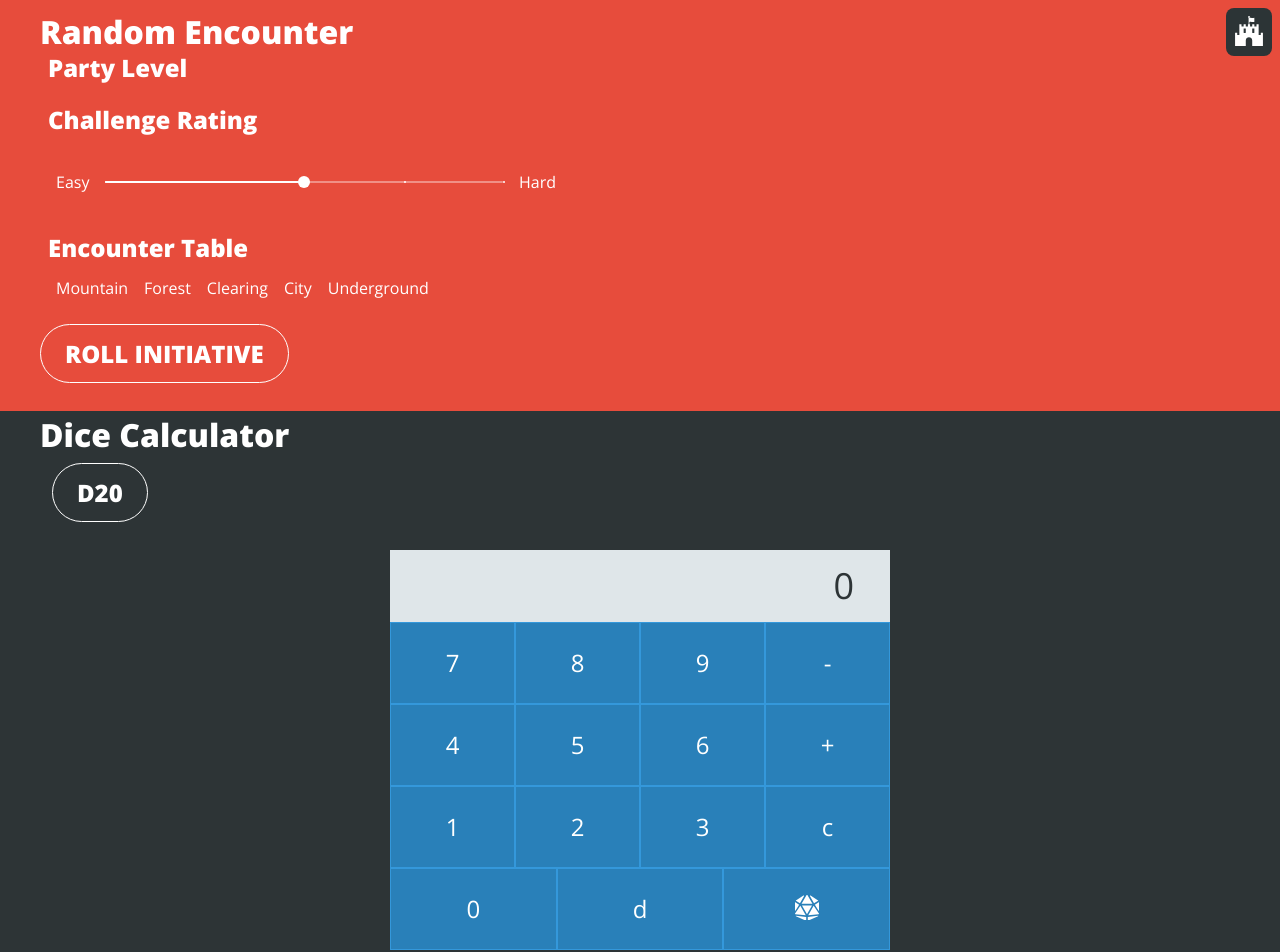
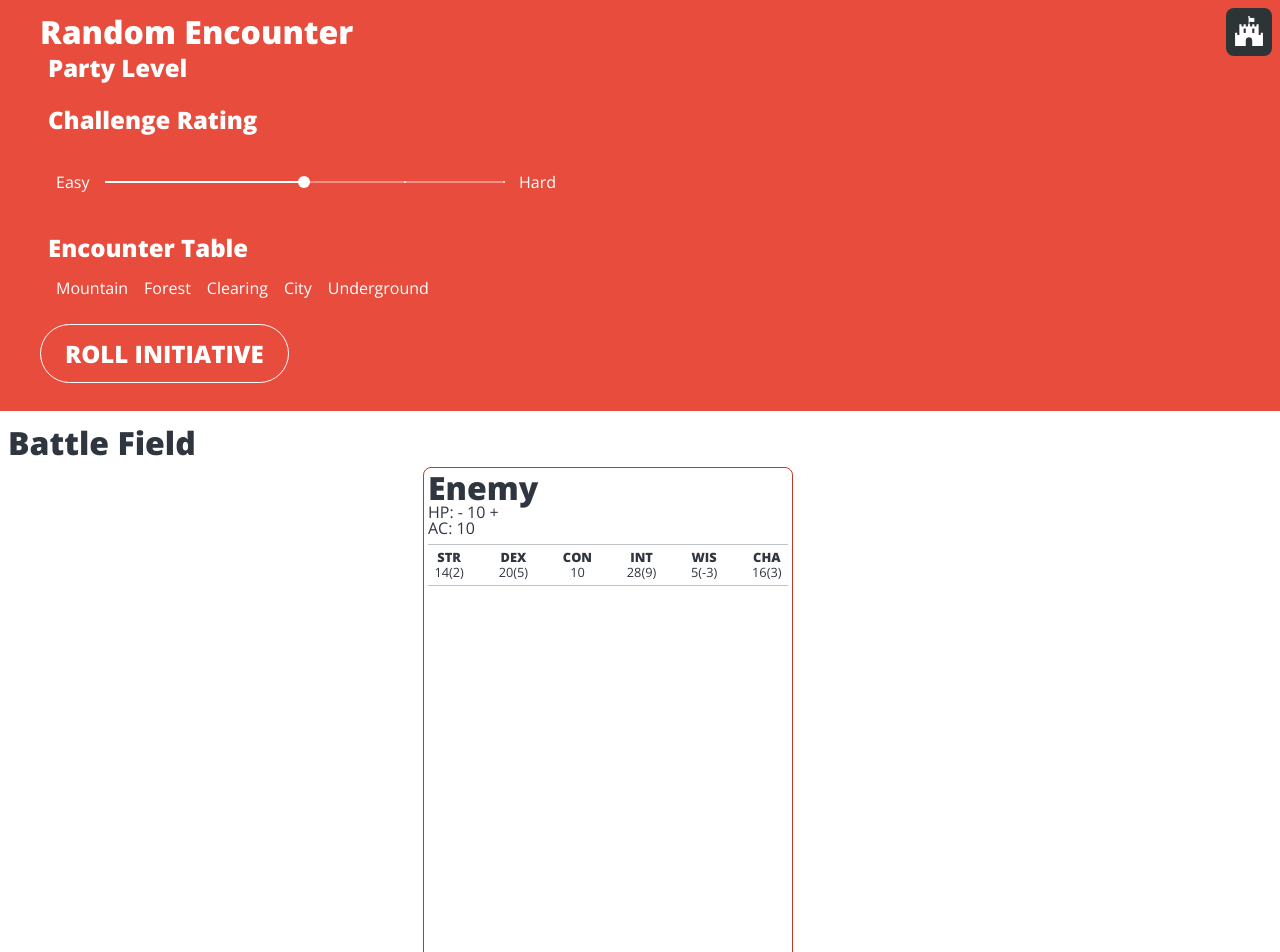
Before and after one commit to getHashSet/dm_helper, a React (Create React App) app in the folder client/: page /dm in a window 1280 px wide. Shown: the top 952 px of the page. Built offline with nearby package versions, Linux system fonts and the light colour scheme.

Commit message:
started enemy cards.

```diff
--- a/client/src/components/Npc/Npc.jsx
+++ b/client/src/components/Npc/Npc.jsx
@@ -113,6 +113,9 @@ const StyledButton = styled.button`
     }
 `;
 
+// ========= //
+//   TOAST   //
+// ========= //
 const StyledToast = styled.section`
     font-weight: 400;
     font-size: 16px;
--- a/client/src/components/RandomEncounter/RandomEncounter.jsx
+++ b/client/src/components/RandomEncounter/RandomEncounter.jsx
@@ -5,6 +5,7 @@ import React, { useState } from 'react';
 import styled from 'styled-components';
 import { useDispatch } from "react-redux";
 import Slider from '../_subcomponents/Slider/Slider';
+import EnemyCard from '../_subcomponents/EnemyCard/EnemyCard';
 
 // ===================== //
 //     DEFAULT PROPS     //
@@ -33,6 +34,7 @@ export default function RandomEncounter() {
     //   RETURN   //
     // ========== //
     return (
+        <React.Fragment>
             <StyledSection>
                 <StyledFrame>
 
@@ -62,6 +64,15 @@ export default function RandomEncounter() {
 
                 </StyledFrame>
             </StyledSection>
+            <StyledBattleField>
+                <StyledFrame>
+                    <h2>Battle Field</h2>
+                    <StyledDeck>
+                        <EnemyCard />
+                    </StyledDeck>
+                </StyledFrame>
+            </StyledBattleField>
+        </React.Fragment>
     )
 }
 
@@ -74,6 +85,7 @@ const StyledSection = styled.section`
     display: flex;
     justify-content: center;
 `;
+
 const StyledFlexOptionsUL = styled.ul`
     display: flex;
 
@@ -140,3 +152,62 @@ const StyledButton = styled.button`
         outline: none;
     }
 `;
+
+// ================ //
+//   BATTLE FIELD   //
+// ================ //
+const StyledBattleField = styled.section`
+    min-height: 30vh; // TODO remove min height from this.
+    margin: 0;
+    padding: 1em .5em;
+    background-color: #fff;
+
+    h2 {
+        color: #2f3640;
+    }
+`;
+
+// ======== //
+//   DECK   //
+// ======== //
+const StyledDeck = styled.section`
+    width: 100%;
+    height: 100%;
+    display: flex;
+    flex-wrap: wrap;
+    justify-content: center;
+    align-items: center;
+    margin: 0;
+    padding: 0;
+`;
+
+// ======== //
+//   CARD   //
+// ======== //
+// See sub components for card styling.
+
+// ========= //
+//   TOAST   //
+// ========= //
+const StyledToast = styled.section`
+    font-weight: 400;
+    font-size: 16px;
+    text-align: center;
+
+    p {
+        padding: .5em 0;
+
+        i {
+            font-style: italic;
+        }
+
+        span {
+            font-weight: 600;
+        }
+    }
+
+    h4 {
+        font-weight: 600;
+        font-size: 1.5em;
+    }
+`
--- a/client/src/components/Toast/Toast.jsx
+++ b/client/src/components/Toast/Toast.jsx
@@ -67,7 +67,7 @@ const StyledShadowBox = styled.div`
     z-index: -1;
     width: 100%;
     height: 100%;
-    background-color: rgba(0,0,0, .6);
+    /* background-color: rgba(0,0,0, .6); */
 
     &:hover {
         cursor: pointer;
--- /dev/null
+++ b/client/src/components/_subcomponents/EnemyCard/EnemyCard.jsx
@@ -0,0 +1,232 @@
+import React, { useState } from 'react';
+import styled from 'styled-components';
+import { useDispatch } from "react-redux";
+import { showToastMenuState, updateToastData } from "../../../redux/actions";
+
+EnemyCard.defaultProps = {
+    enemyName : "Enemy",
+    ac : 10,
+    initiative : 1,
+    hp : 10,
+    movement : ["walk", "swim", "fly", "dig"],
+    stats : {
+        STR : 14,
+        DEX : 20,
+        CON : 10,
+        INT : 28,
+        WIS : 5,
+        CHA : 16
+    },
+    pageNumber : "Monster Manual",
+    actions : 1,
+    attacks : [
+        {
+            attack: "bite",
+            bonusToHit : 5,
+            bonusToDamage : 5,
+            info : "",
+        }
+    ]
+}
+
+// ============= //
+//   COMPONENT   //
+// ============= //
+export default function EnemyCard(props) {
+    // =================== //
+    //   HOOK INTO STATE   //
+    // =================== //
+    const dispatch = useDispatch(); // used to send data back to redux
+    const [enemyHp, updateenemyHp] = useState(props.hp);
+    const [hasAdvantage, updatehasAdvatage] = useState(false);
+
+    // ================ //
+    //     Functions    //
+    // ================ //
+    const updateToastMenu = (str) => {
+        const html = <StyledToast>
+            <h4>{str}</h4>
+        </StyledToast>
+        dispatch(showToastMenuState(true)); // redux => state => is it visible "true or false"
+        dispatch(updateToastData(html)); // default parent is a div with flex turned on.
+    }
+
+    const rollSavingThrow = (e) => {
+        let statMod = 0;
+
+        if (e.target.getAttribute('data-mod') === null){
+            statMod = e.target.parentElement.getAttribute('data-mod');
+            statMod = statMod.slice(1, statMod.length - 1); // trim the () off the string
+        } else {
+            statMod = e.target.getAttribute('data-mod');
+            statMod = statMod.slice(1, statMod.length - 1); // trim the () off the string
+        }
+
+        if (statMod === null) {statMod = 0};
+
+        console.log(statMod);
+
+        const d20 = Math.floor(Math.random() * 20) + 1;
+        let savingThrow = d20 + +statMod;
+
+        console.log(`Mod: ${statMod} d20: ${d20}`);
+
+        // Edgecases
+        if (savingThrow === 20 && statMod > 0) {savingThrow = "Dirty 20"};
+        if (savingThrow < 1 && d20 !== 1) {
+            savingThrow = "2";
+        };
+        if (savingThrow < 1) {
+            savingThrow = 1;
+        };
+        if (d20 === 20) {savingThrow = "Crit"};
+        if (d20 === 1) {savingThrow = "1"};
+
+        console.log(`Sending ${savingThrow} to Toast.`)
+        updateToastMenu(savingThrow);
+    }
+
+    const getStatMod = (stat) => {
+        if (stat > 9 && stat < 12) {return};
+
+        if (stat < 10) {
+            return `(${Math.floor((stat - 10) / 2)})`;
+        }
+
+        if (stat > 11) {
+            return `(${(stat - 10) / 2})`;
+        }
+    }
+
+    // ========== //
+    //   RETURN   //
+    // ========== //
+    return (
+        <StyledCard>
+
+            <h2>{props.enemyName}</h2>
+
+            <StyledHpCounter>HP:  <span onClick={() => updateenemyHp(enemyHp - 1)}>-</span> {enemyHp} <span onClick={() => updateenemyHp(enemyHp + 1)}>+</span> </StyledHpCounter>
+
+            <div>{`AC: ${props.ac}`}</div>
+
+            <ul className="stats">
+
+                <li className="class"
+                    data-mod={`${getStatMod(props.stats.STR)}`}
+                    onClick={rollSavingThrow}>
+                    STR
+                    <span>{props.stats.STR}{getStatMod(props.stats.STR)}</span>
+                </li>
+
+                <li className="class"
+                    data-mod={`${getStatMod(props.stats.DEX)}`}
+                    onClick={rollSavingThrow}>
+                    DEX <span>{props.stats.DEX}{getStatMod(props.stats.DEX)}</span>
+                </li>
+
+                <li className="class"
+                data-mod={`${getStatMod(props.stats.CON)}`}
+                onClick={rollSavingThrow}>
+                    CON <span>{props.stats.CON}{getStatMod(props.stats.CON)}</span>
+                </li>
+
+                <li className="class"
+                    data-mod={`${getStatMod(props.stats.INT)}`}
+                    onClick={rollSavingThrow}>
+                    INT <span>{props.stats.INT}{getStatMod(props.stats.INT)}</span>
+                </li>
+
+                <li className="class"
+                    data-mod={`${getStatMod(props.stats.WIS)}`}
+                    onClick={rollSavingThrow}>
+                    WIS <span>{props.stats.WIS}{getStatMod(props.stats.WIS)}</span>
+                </li>
+
+                <li className="class"
+                    data-mod={`${getStatMod(props.stats.CHA)}`}
+                    onClick={rollSavingThrow}>
+                    CHA <span>{props.stats.CHA}{getStatMod(props.stats.CHA)}</span>
+                </li>
+            </ul>
+        </StyledCard>
+    )
+}
+
+// ======== //
+//   CARD   //
+// ======== //
+const StyledCard = styled.article`
+    width: 30%;
+    height: 500px;
+    max-height: 90vh;
+    max-width: 1000vw;
+    margin: .5em;
+    padding: 4px;
+    background-color: #fff;
+    border: 1px solid #c0392b;
+    border-radius: .5em;
+    color:#2f3640;
+
+    .stats {
+        margin: .5em 0;
+        border-top: 1px solid #bdc3c7;
+        border-bottom: 1px solid #bdc3c7;
+        display: flex;
+        flex-wrap: nowrap;
+        justify-content: space-between;
+        align-items: center;
+
+        li {
+            text-align: center;
+            padding: .5em;
+            font-size: .8em;
+            font-weight: 900;
+            text-transform: uppercase;
+            user-select: none;
+
+            span {
+                margin-top: 2px;
+                display: block;
+                font-weight: 400;
+            }
+
+            &:hover {
+                cursor: pointer;
+                color: #e74c3c;
+            }
+
+            &:active {
+                transform: translateY(3px);
+            }
+        }
+    }
+
+    @media (max-width: 768px) {
+        width: 100%;
+    }
+`;
+
+const StyledHpCounter = styled.div`
+    user-select: none;
+
+    span {
+        &:hover {
+            cursor: pointer;
+        }
+    }
+`;
+
+// ========= //
+//   TOAST   //
+// ========= //
+const StyledToast = styled.section`
+    font-weight: 400;
+    font-size: 16px;
+    text-align: center;
+
+    h4 {
+        font-weight: 900;
+        font-size: 3em;
+    }
+`;
```
Lines whose indentation alone changed are shown as unchanged.
